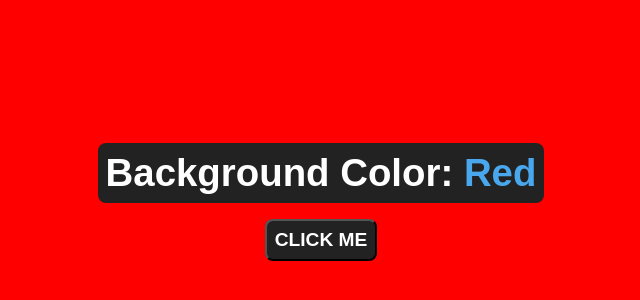
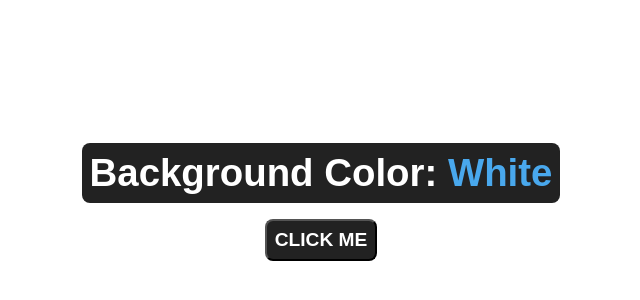
Before and after one commit to codebuilder-js/color-flipper, a plain HTML site: page index.html in a window 1280 px wide. Shown: the part 198-498 px from the top of the page, without its empty margins (319-959 px from the left). Drawn offline with Linux system fonts and the light colour scheme.

Commit message:
Minor changes to default values

```diff
--- a/index.html
+++ b/index.html
@@ -8,7 +8,7 @@
 </head>
 <body>
     <div class="main-container">
-        <div class="color-name">Background Color: <span>Red</span></div>
+        <div class="color-name">Background Color: <span>White</span></div>
         <button class="btn-flipper">CLICK ME</button>
     </div>
 
--- a/style.css
+++ b/style.css
@@ -6,7 +6,6 @@
 }
 
 .main-container {
-    background-color: red;
     height: 100vh;
 
     display: flex;
```
